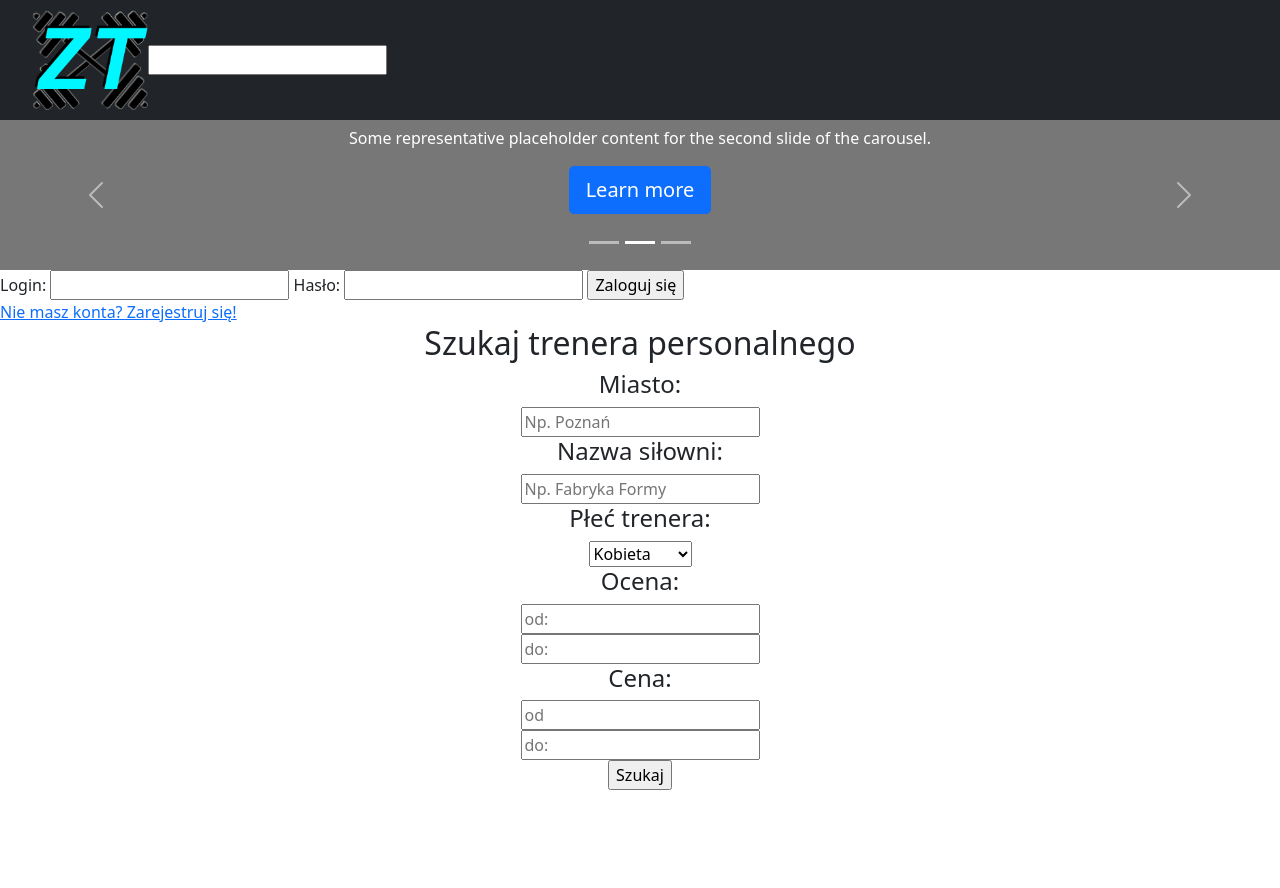
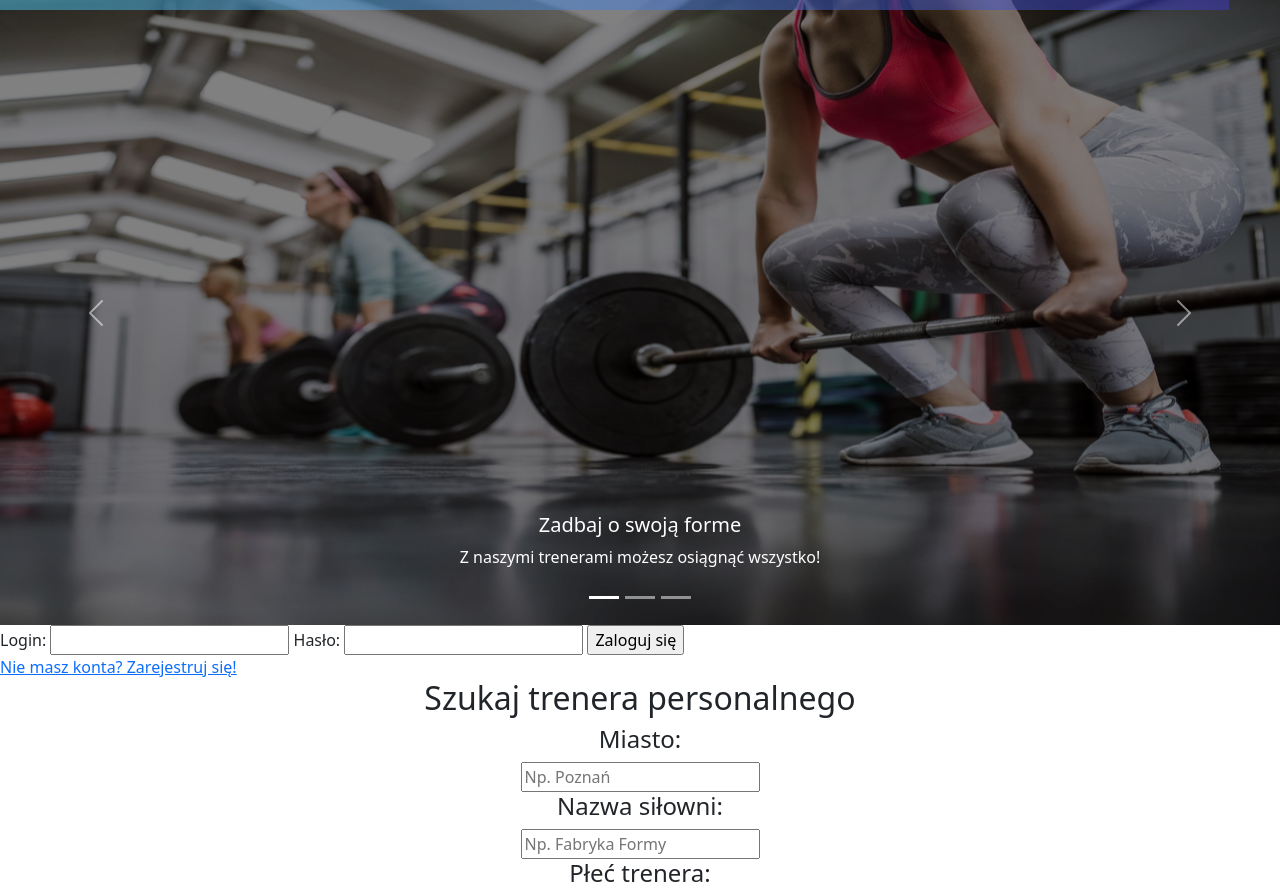
Before and after one commit to eryksowacki/prbazyproject, a PHP site: page / in a window 1280 px wide. Shown: the top 888 px of the page. Run offline with PHP 8.4, Linux system fonts and the light colour scheme.

Commit message:
slide show in index and node_modules

```diff
--- a/Pages/index.php
+++ b/Pages/index.php
@@ -11,7 +11,7 @@
 </head>
 <body>
     <div id="progress-bar"></div>
-    <nav class="navbar navbar-light bg-dark">
+    <!-- <nav class="navbar navbar-light bg-dark">
             <div class="container" >
                 <a href="index.php">
                     <img src="../Images/WEBSITE IMAGES/LOGO.png" alt="zdjęcie loga znany trener" id="logoImage">
@@ -20,82 +20,46 @@
             </div>
         </nav>
         <div>
-    </nav>
+    </nav> -->
 
-    <div id="myCarousel" class="carousel slide" data-bs-ride="carousel">
-        <div class="carousel-indicators">
-        <button type="button" data-bs-target="#myCarousel" data-bs-slide-to="0" class="" aria-label="Slide 1"></button>
-        <button type="button" data-bs-target="#myCarousel" data-bs-slide-to="1" aria-label="Slide 2" class="active" aria-current="true"></button>
-        <button type="button" data-bs-target="#myCarousel" data-bs-slide-to="2" aria-label="Slide 3" class=""></button>
+    <div id="carouselExampleCaptions" class="carousel slide" data-bs-ride="carousel">
+      <div class="carousel-indicators">
+        <button type="button" data-bs-target="#carouselExampleCaptions" data-bs-slide-to="0" class="active" aria-current="true" aria-label="Slide 1"></button>
+        <button type="button" data-bs-target="#carouselExampleCaptions" data-bs-slide-to="1" aria-label="Slide 2"></button>
+        <button type="button" data-bs-target="#carouselExampleCaptions" data-bs-slide-to="2" aria-label="Slide 3"></button>
+      </div>
+      <div class="carousel-inner">
+        <div class="carousel-item active">
+          <img class="d-block w-100" src="../Images/WEBSITE IMAGES/carouserl-img1.png" alt="Gym promotion imgage. Females deadlifting barbells">
+          <div class="carousel-caption d-none d-md-block">
+            <h5>Zadbaj o swoją forme</h5>
+            <p>Z naszymi trenerami możesz osiągnąć wszystko!</p>
+          </div>
         </div>
-        <div class="carousel-inner">
         <div class="carousel-item">
-            <svg class="bd-placeholder-img" width="100%" height="100%" xmlns="http://www.w3.org/2000/svg" aria-hidden="true" preserveAspectRatio="xMidYMid slice" focusable="false"><rect width="100%" height="100%" fill="#777"></rect></svg>
-
-            <div class="container">
-            <div class="carousel-caption text-start">
-                <h1>Example headline.</h1>
-                <p>Some representative placeholder content for the first slide of the carousel.</p>
-                <p><a class="btn btn-lg btn-primary" href="#">Sign up today</a></p>
-            </div>
-            </div>
-        </div>
-        <div class="carousel-item active">
-            <svg class="bd-placeholder-img" width="100%" height="100%" xmlns="http://www.w3.org/2000/svg" aria-hidden="true" preserveAspectRatio="xMidYMid slice" focusable="false"><rect width="100%" height="100%" fill="#777"></rect></svg>
-
-            <div class="container">
-            <div class="carousel-caption">
-                <h1>Another example headline.</h1>
-                <p>Some representative placeholder content for the second slide of the carousel.</p>
-                <p><a class="btn btn-lg btn-primary" href="#">Learn more</a></p>
-            </div>
+            <img class="d-block w-100" src="../Images/WEBSITE IMAGES/carouserl-img2.png" alt="Gym promotion imgage. Gym preview">
+            <div class="carousel-caption d-none d-md-block">
+              <h5>Odwiedzaj nowe siłownie!</h5>
+              <p>I znajdź tą najbardziej sprzyjającą Tobie</p>
             </div>
         </div>
         <div class="carousel-item">
-            <svg class="bd-placeholder-img" width="100%" height="100%" xmlns="http://www.w3.org/2000/svg" aria-hidden="true" preserveAspectRatio="xMidYMid slice" focusable="false"><rect width="100%" height="100%" fill="#777"></rect></svg>
-
-            <div class="container">
-            <div class="carousel-caption text-end">
-                <h1>One more for good measure.</h1>
-                <p>Some representative placeholder content for the third slide of this carousel.</p>
-                <p><a class="btn btn-lg btn-primary" href="#">Browse gallery</a></p>
-            </div>
+            <img class="d-block w-100" src="../Images/WEBSITE IMAGES/carouserl-img3.png" alt="Gym promotion imgage. Guy deadlifting">
+            <div class="carousel-caption d-none d-md-block">
+                <h5>Daj z siebie 101%</h5>
+                <p>Każda przygoda zaczyna się od chęci.</p>
             </div>
         </div>
-        </div>
-        <button class="carousel-control-prev" type="button" data-bs-target="#myCarousel" data-bs-slide="prev">
+      </div>
+      <button class="carousel-control-prev" type="button" data-bs-target="#carouselExampleCaptions" data-bs-slide="prev">
         <span class="carousel-control-prev-icon" aria-hidden="true"></span>
         <span class="visually-hidden">Previous</span>
-        </button>
-        <button class="carousel-control-next" type="button" data-bs-target="#myCarousel" data-bs-slide="next">
+      </button>
+      <button class="carousel-control-next" type="button" data-bs-target="#carouselExampleCaptions" data-bs-slide="next">
         <span class="carousel-control-next-icon" aria-hidden="true"></span>
         <span class="visually-hidden">Next</span>
-        </button>
+      </button>
   </div>
-
-
-    <!-- <img class="d-block w-100" src="../Images/WEBSITE IMAGES/carouserl-img1.png" alt="Gym promotion imgage. Females deadlifting barbells">
-    <img class="d-block w-100" src="../Images/WEBSITE IMAGES/carouserl-img2.png" alt="Gym promotion imgage. Gym preview">
-    <img class="d-block w-100" src="../Images/WEBSITE IMAGES/carouserl-img3.png" alt="Gym promotion imgage. Guy deadlifting"> -->
-
-
-
-
-
-
-
-
-
-
-
-
-
-
-
-
-
-
-
 
     <div id="page" class="whole-page">
         <div id="login">
--- a/Pages/signup.php
+++ b/Pages/signup.php
@@ -22,7 +22,7 @@
         <div>
     </nav>
     <div>
-        <form action="register.inc.php" method="post">
+        <form action="../Scripts/register.inc.php" method="post">
             <div class="inputPosition">
                 <div class="field">
                     <input type="text" name="name"  id="name" class="a inputLogin" placeholder=" ">
--- /dev/null
+++ b/Scripts/progressionBarApp.js
@@ -0,0 +1,16 @@
+const progressBar = document.querySelector("#progress-bar");
+const section = document.querySelector("#page");
+
+const animateProgressBar = () => {
+    let scrollDistance = -section.getBoundingClientRect().top;
+    let progressWidth =
+    (scrollDistance /
+        (section.getBoundingClientRect().height - document.documentElement.clientHeight)) * 100;
+    let value = Math.floor(progressWidth);
+    progressBar.style.width = value + "%";
+    if(value < 0)
+    {
+        progressBar.style.width = "0%";
+    }
+}
+window.addEventListener("scroll", animateProgressBar);
--- a/Scripts/style.css
+++ b/Scripts/style.css
@@ -120,3 +120,7 @@ label {
 .whole-page {
 	padding-bottom: 1000px;
 }
+
+.w-100{
+	filter: brightness(50%) !important;
+}
```
Also changed, not shown: Images/WEBSITE IMAGES/carouserl-img1.png, 2 other files.
